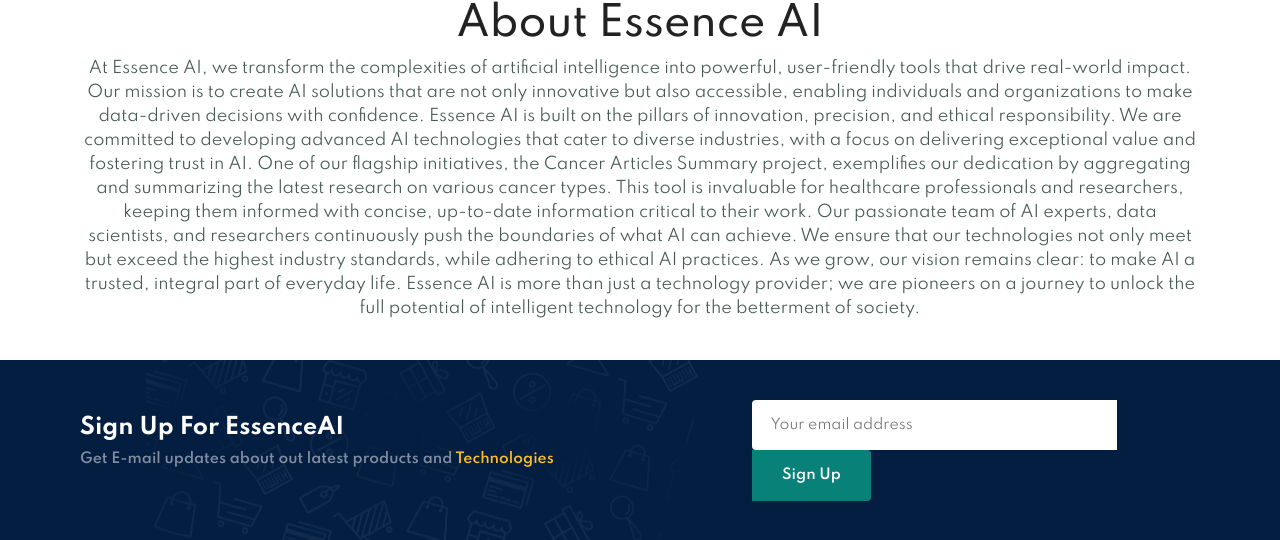
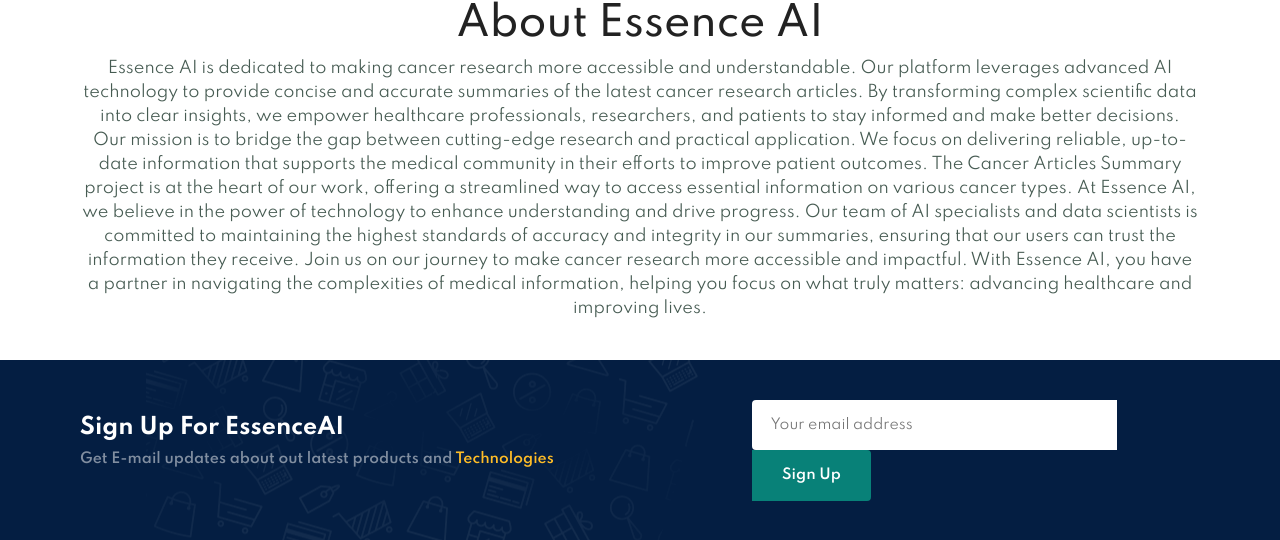
Before and after one commit to dhilanfye34/EssenceAI, a Flask app: page /about in a window 1280 px wide. Shown: the part 80-620 px from the top of the page. Run offline with Flask 3, Linux system fonts and the light colour scheme; parts of the project's set-up code (start-up, migrations or seed data) failed here and were passed over.

Commit message:
new article formatting

```diff
--- a/app/templates/about.html
+++ b/app/templates/about.html
@@ -4,11 +4,11 @@
 
 {% block content %}
 <h1>About Essence AI</h1>
-<p>At Essence AI, we transform the complexities of artificial intelligence into powerful, user-friendly tools that drive real-world impact. Our mission is to create AI solutions that are not only innovative but also accessible, enabling individuals and organizations to make data-driven decisions with confidence.
+<p>Essence AI is dedicated to making cancer research more accessible and understandable. Our platform leverages advanced AI technology to provide concise and accurate summaries of the latest cancer research articles. By transforming complex scientific data into clear insights, we empower healthcare professionals, researchers, and patients to stay informed and make better decisions.
 
-    Essence AI is built on the pillars of innovation, precision, and ethical responsibility. We are committed to developing advanced AI technologies that cater to diverse industries, with a focus on delivering exceptional value and fostering trust in AI. One of our flagship initiatives, the Cancer Articles Summary project, exemplifies our dedication by aggregating and summarizing the latest research on various cancer types. This tool is invaluable for healthcare professionals and researchers, keeping them informed with concise, up-to-date information critical to their work.
+    Our mission is to bridge the gap between cutting-edge research and practical application. We focus on delivering reliable, up-to-date information that supports the medical community in their efforts to improve patient outcomes. The Cancer Articles Summary project is at the heart of our work, offering a streamlined way to access essential information on various cancer types.
 
-    Our passionate team of AI experts, data scientists, and researchers continuously push the boundaries of what AI can achieve. We ensure that our technologies not only meet but exceed the highest industry standards, while adhering to ethical AI practices.
+    At Essence AI, we believe in the power of technology to enhance understanding and drive progress. Our team of AI specialists and data scientists is committed to maintaining the highest standards of accuracy and integrity in our summaries, ensuring that our users can trust the information they receive.
 
-    As we grow, our vision remains clear: to make AI a trusted, integral part of everyday life. Essence AI is more than just a technology provider; we are pioneers on a journey to unlock the full potential of intelligent technology for the betterment of society.</p>
+    Join us on our journey to make cancer research more accessible and impactful. With Essence AI, you have a partner in navigating the complexities of medical information, helping you focus on what truly matters: advancing healthcare and improving lives.</p>
 {% endblock %}
```
Also changed, not shown: utils.py (+11 -4 lines).
